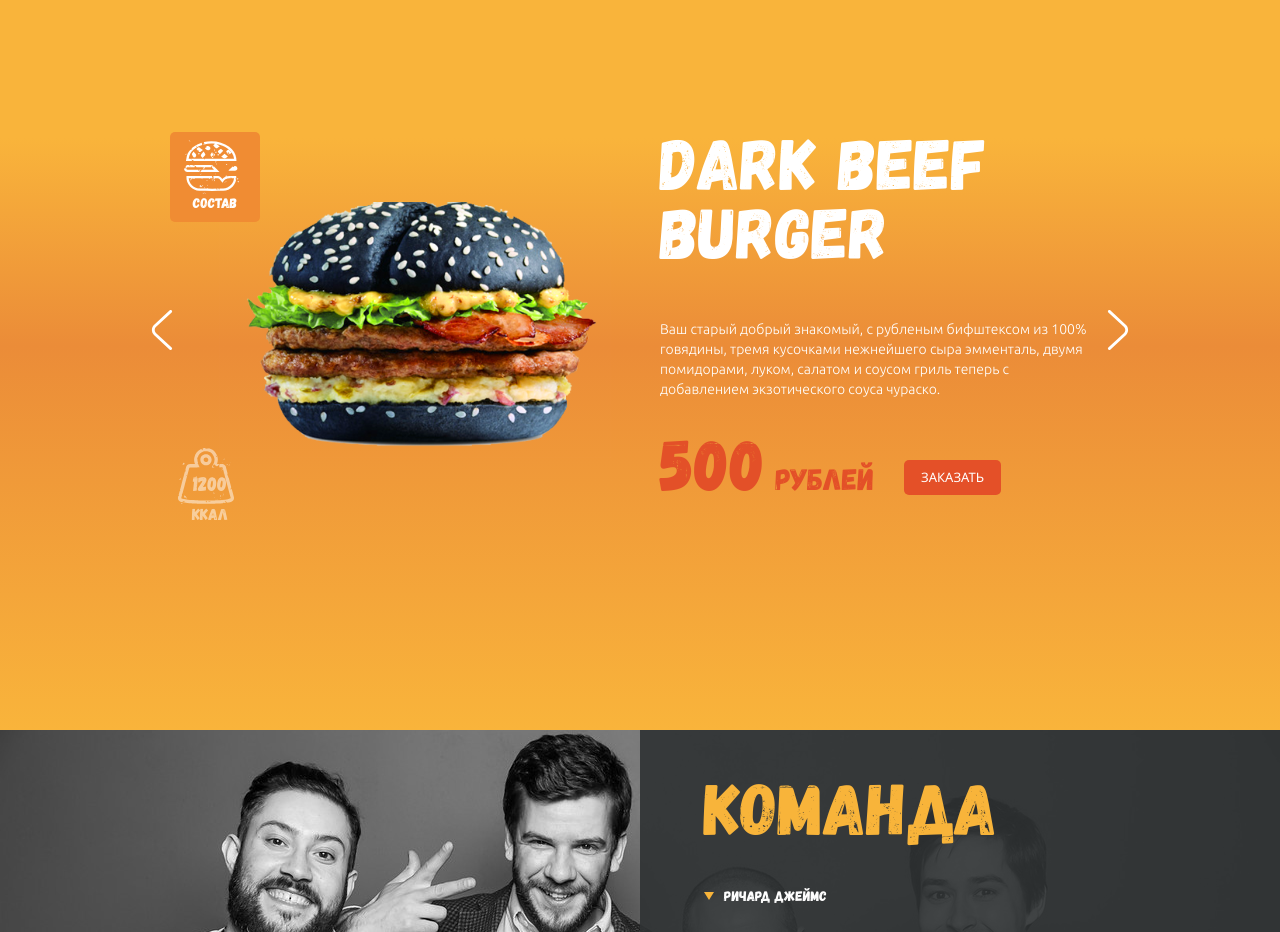
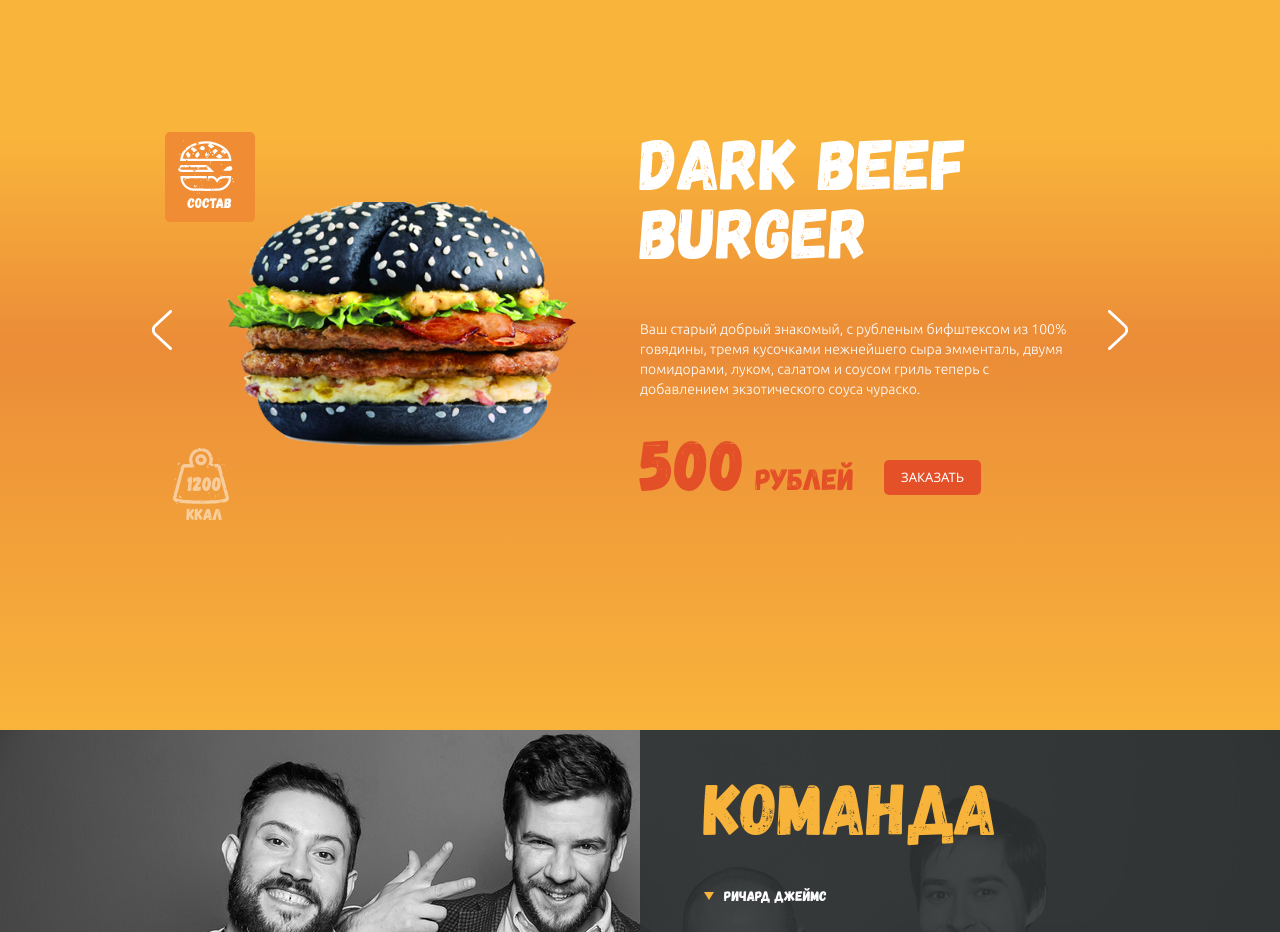
Before and after one commit to AVStrelkov/burger, a website: page app/index.html in a window 1280 px wide. Shown: the part 1680-2612 px from the top of the page. Drawn offline with Linux system fonts and the light colour scheme.

Commit message:
edit section third

```diff
--- a/app/scss/blocks/third.scss
+++ b/app/scss/blocks/third.scss
@@ -19,7 +19,6 @@
 
 .slide{
     width: 100%;
-    margin: 0 rem(20px);
     display: flex;
     @include tablets{
         flex-direction: column;
@@ -72,7 +71,7 @@
     text-decoration: none;
     color: #ffffff;
     top: 0;
-    left: 0;
+    left: 3%;
     position: absolute;
     display: flex;
     flex-direction: column;
@@ -88,6 +87,9 @@
         :last-child{
             display: flex;
         }
+    }
+    @include tablets{
+        left: 0;
     }
 }
 
@@ -161,7 +163,7 @@
     height: rem(80px);
     position: absolute;
     bottom: 0;
-    left: 0;
+    left: 3%;
     display: flex;
     flex-direction: column;
     align-items: center;
```
Also changed, not shown: app/css/main.css.
